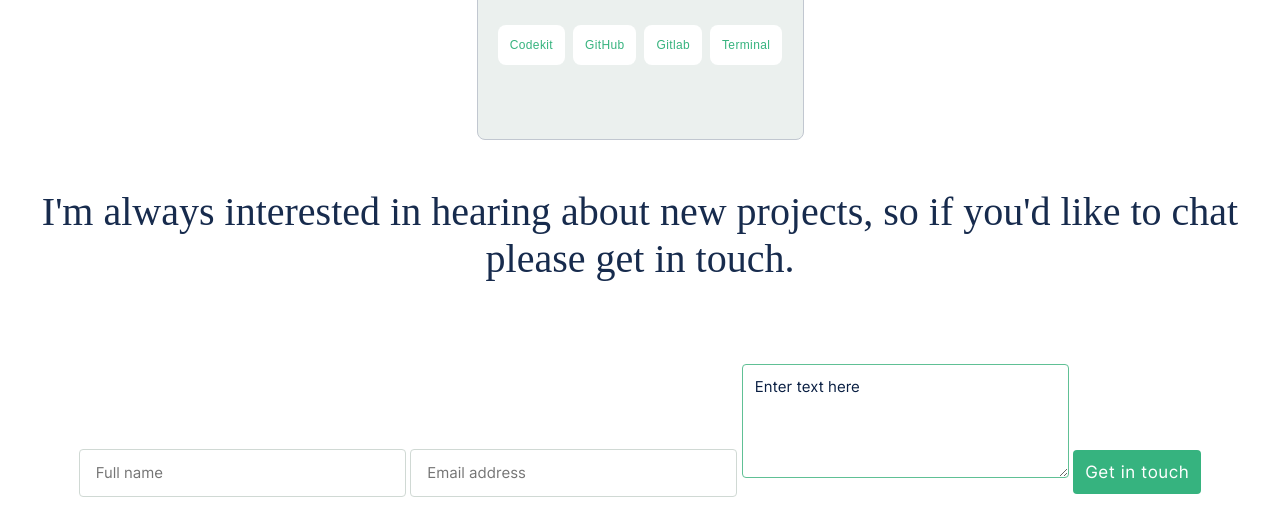
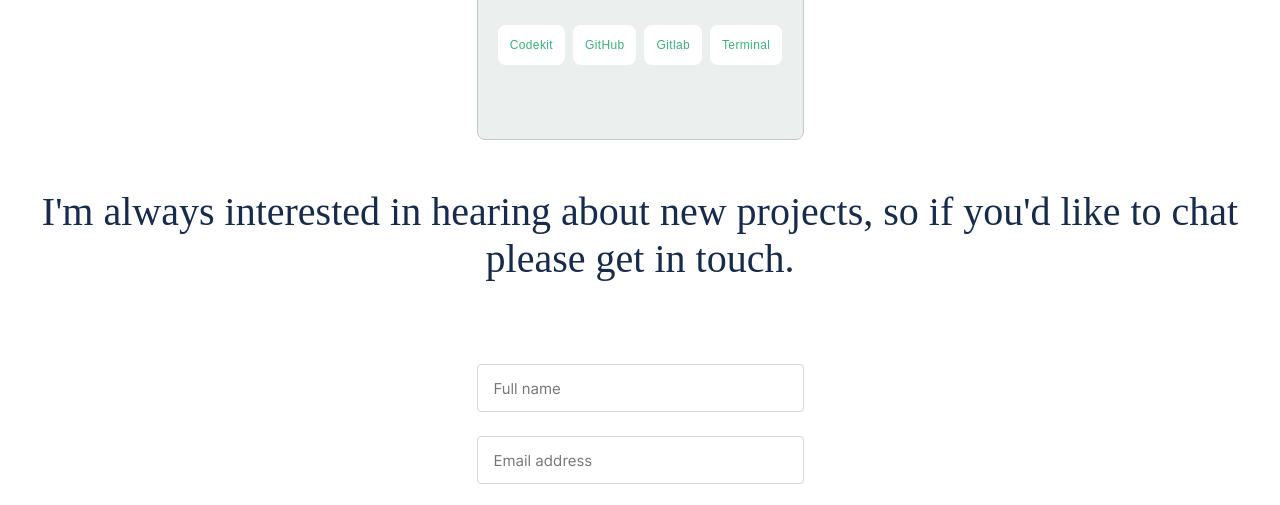
Before and after one commit to lexoxo/Portfolio-setup-and-mobile-version-skeleton, a website: page index.html in a window 1280 px wide. Shown: the part 5378-5883 px from the top of the page. Drawn offline with Linux system fonts and the light colour scheme; a web font is replaced by a local one.

Commit message:
Add required to text input

```diff
--- a/index.html
+++ b/index.html
@@ -182,9 +182,9 @@
      </p>
 
      <form action="" method="post">
-       <input type="text" name="name" id="name" placeholder="Full name">
-       <input type="email" name="emali" id="email" placeholder="Email address">
-       <textarea name="message" id="message" >Enter text here</textarea>
+       <input type="text" name="name" id="name" placeholder="Full name" maxlength="30" required>
+       <input type="email" name="emali" id="email" placeholder="Email address" required>
+       <textarea name="message" id="message" maxlength="500" >Enter text here</textarea>
        <button class="resume-button" type="submit">Get in touch</button>
 
        <ul class="social">
--- a/styles.css
+++ b/styles.css
@@ -344,7 +344,12 @@ margin-bottom: 58px;
   justify-content: center;
   align-items: center;
 }
-
+.form-section form{
+  display: flex;
+  flex-direction: column;
+  justify-content: center;
+  align-items: center;
+}
 .form-section input{
   width: 327px;
   height: 48px;
```
